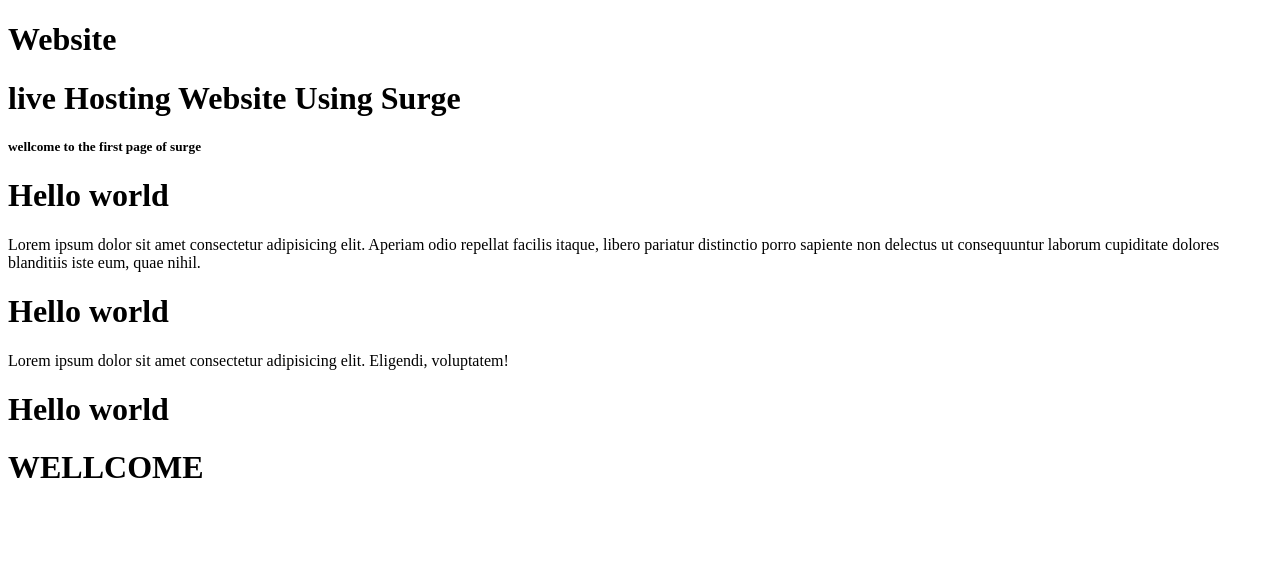
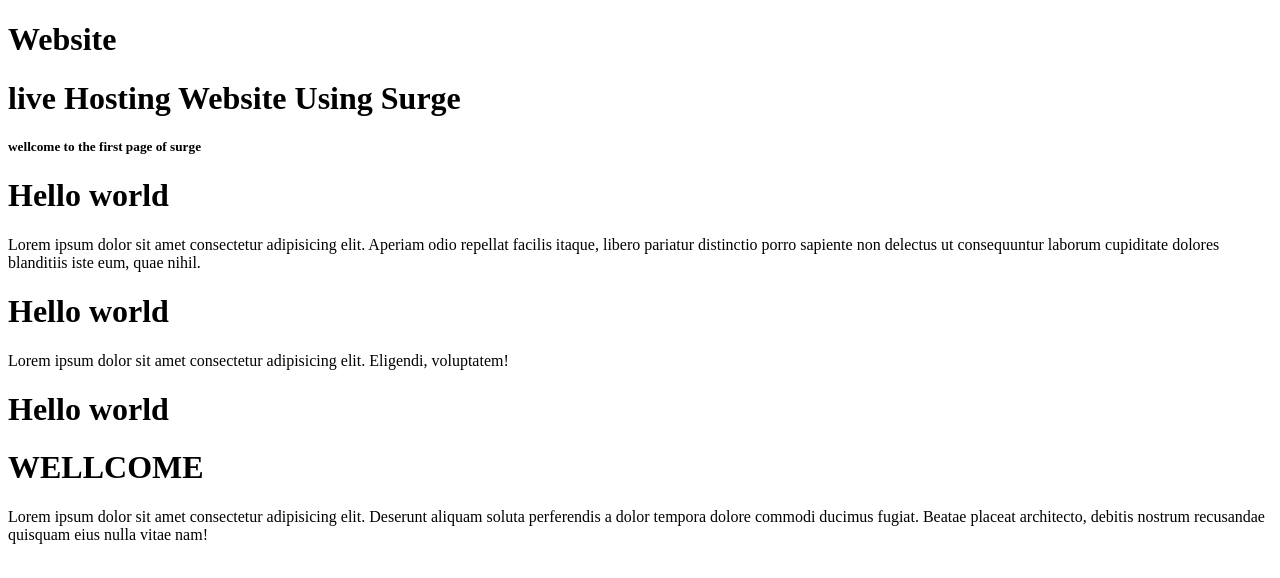
Before and after one commit to syedaariza/live-website, a website: page index.html in a window 1280 px wide. Drawn offline with Linux system fonts and the light colour scheme.

Commit message:
Update index.html

```diff
--- a/index.html
+++ b/index.html
@@ -27,5 +27,11 @@
     </p>
     <h1>Hello world</h1>
     <h1>WELLCOME</h1>
+    <p>
+      Lorem ipsum dolor sit amet consectetur adipisicing elit. Deserunt aliquam
+      soluta perferendis a dolor tempora dolore commodi ducimus fugiat. Beatae
+      placeat architecto, debitis nostrum recusandae quisquam eius nulla vitae
+      nam!
+    </p>
   </body>
 </html>
```
